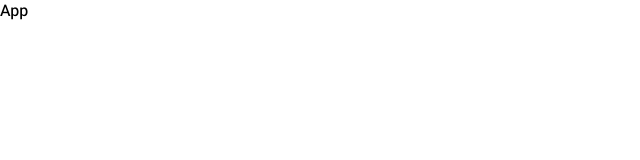
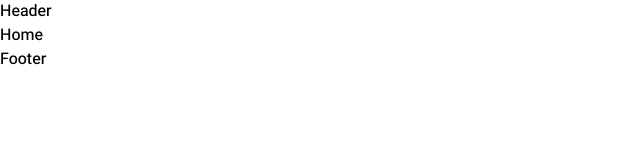
Before and after one commit to kouroshey/ecommerce, a React (Vite) app: page / in a window 1280 px wide. Shown: the top 160 px of the page, without its empty margins (0-640 px from the left). Built offline with nearby package versions, Linux system fonts and the light colour scheme.

Commit message:
create pages and config routing

```diff
--- a/src/App.jsx
+++ b/src/App.jsx
@@ -1,8 +1,15 @@
 import React from 'react'
+import Header from './components/partials/header'
+import Footer from './components/partials/footer'
+import { Outlet } from 'react-router-dom'
 
 const App = () => {
   return (
-    <div>App</div>
+    <>
+      <Header />
+      <Outlet />
+      <Footer />
+    </>
   )
 }
 
--- /dev/null
+++ b/src/components/partials/footer/index.jsx
@@ -0,0 +1,9 @@
+import React from 'react'
+
+const Footer = () => {
+  return (
+    <div>Footer</div>
+  )
+}
+
+export default Footer
--- /dev/null
+++ b/src/components/partials/header/index.jsx
@@ -0,0 +1,9 @@
+import React from 'react'
+
+const Header = () => {
+  return (
+    <div>Header</div>
+  )
+}
+
+export default Header
--- /dev/null
+++ b/src/pages/home/Home.jsx
@@ -0,0 +1,9 @@
+import React from 'react'
+
+const Home = () => {
+  return (
+    <div>Home</div>
+  )
+}
+
+export default Home
--- /dev/null
+++ b/src/pages/shop/Shop.jsx
@@ -0,0 +1,9 @@
+import React from 'react'
+
+const Shop = () => {
+  return (
+    <div>Shop</div>
+  )
+}
+
+export default Shop
```
Also changed, not shown: src/router/router.jsx (+11 -5 lines).
